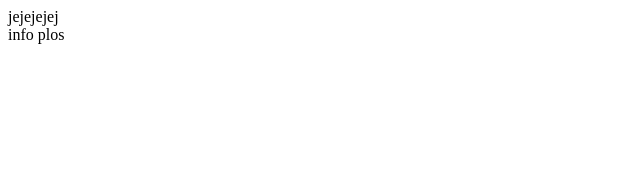
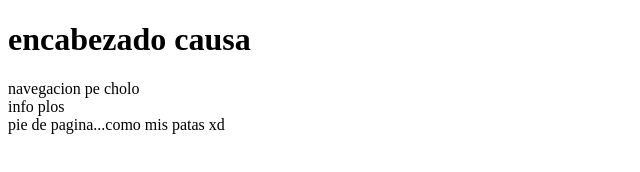
Before and after one commit to Wilz0n/proyecto-git, a plain HTML site: page index.html in a window 1280 px wide. Shown: the whole page, without its empty margins (0-640 px from the left). Drawn offline with Linux system fonts and the light colour scheme.

Commit message:
segundo-commit

```diff
--- a/index.html
+++ b/index.html
@@ -6,7 +6,11 @@
     <title>Document</title>
 </head>
 <body>
-    <header>jejejejej</header>
+    <header>
+        <h1>encabezado causa</h1>
+    </header>
+    <nav>navegacion pe cholo</nav>
     <main>info plos</main>
+    <footer>pie de pagina...como mis patas xd</footer>
 </body>
 </html>
```
Also changed, not shown: 1 other file.
